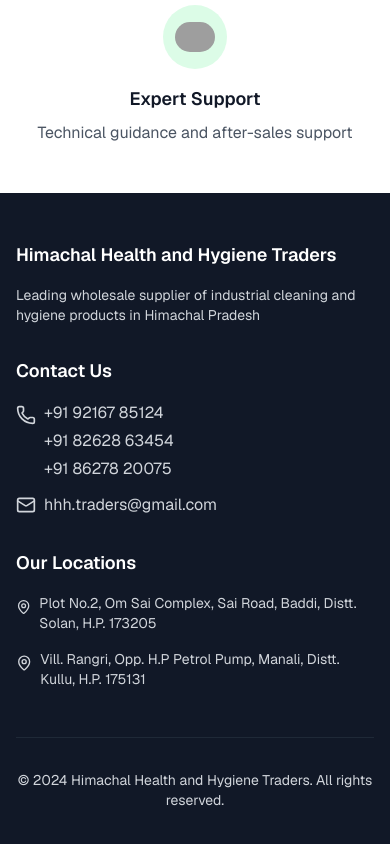
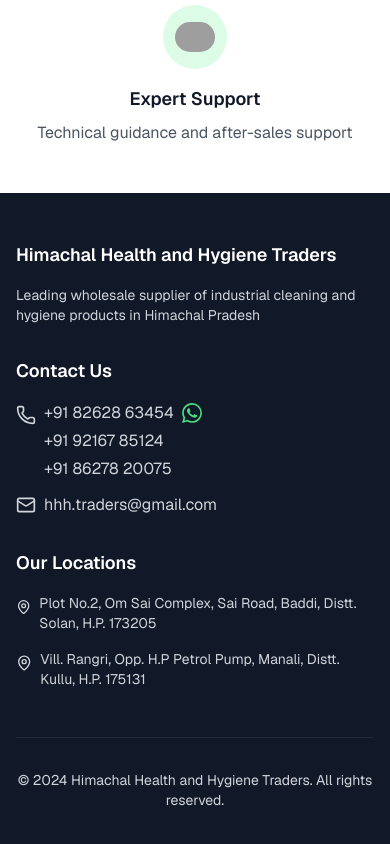
Before and after one commit to ashishchauhan9596/himachal-health-frontend, a Next.js app: page / in a window 390 px wide. Shown: the part 9725-10569 px from the top of the page. Built offline with nearby package versions, Linux system fonts and the light colour scheme; grey boxes are pictures that could not be loaded.

Commit message:
Add WhatsApp chat functionality and update phone number display across multiple components

```diff
--- a/src/app/contact/page.tsx
+++ b/src/app/contact/page.tsx
@@ -54,8 +54,8 @@
   };
 
   const phoneNumbers = [
+    '+91 82628 63454', // Primary number
     '+91 92167 85124',
-    '+91 82628 63454',
     '+91 86278 20075'
   ];
 
@@ -77,13 +77,27 @@
                     <h3 className="font-medium text-gray-900 mb-1">Phone Numbers</h3>
                     <div className="space-y-1">
                       {phoneNumbers.map((number, index) => (
-                        <a
-                          key={index}
-                          href={`tel:${number.replace(/\s+/g, '')}`}
-                          className="block text-gray-600 hover:text-blue-800 transition-colors"
-                        >
-                          {number}
-                        </a>
+                        <div key={index} className="flex items-center space-x-2">
+                          <a
+                            href={`tel:${number.replace(/\s+/g, '')}`}
+                            className="text-gray-600 hover:text-blue-800 transition-colors"
+                          >
+                            {number}
+                          </a>
+                          {index === 0 && (
+                            <a
+                              href={`https://wa.me/${number.replace(/\s+/g, '')}`}
+                              target="_blank"
+                              rel="noopener noreferrer"
+                              className="text-green-600 hover:text-green-700"
+                              title="Chat on WhatsApp"
+                            >
+                              <svg className="h-5 w-5" fill="currentColor" viewBox="0 0 24 24">
+                                <path d="M17.472 14.382c-.297-.149-1.758-.867-2.03-.967-.273-.099-.471-.148-.67.15-.197.297-.767.966-.94 1.164-.173.199-.347.223-.644.075-.297-.15-1.255-.463-2.39-1.475-.883-.788-1.48-1.761-1.653-2.059-.173-.297-.018-.458.13-.606.134-.133.298-.347.446-.52.149-.174.198-.298.298-.497.099-.198.05-.371-.025-.52-.075-.149-.669-1.612-.916-2.207-.242-.579-.487-.5-.669-.51-.173-.008-.371-.01-.57-.01-.198 0-.52.074-.792.372-.272.297-1.04 1.016-1.04 2.479 0 1.462 1.065 2.875 1.213 3.074.149.198 2.096 3.2 5.077 4.487.709.306 1.262.489 1.694.625.712.227 1.36.195 1.871.118.571-.085 1.758-.719 2.006-1.413.248-.694.248-1.289.173-1.413-.074-.124-.272-.198-.57-.347m-5.421 7.403h-.004a9.87 9.87 0 01-5.031-1.378l-.361-.214-3.741.982.998-3.648-.235-.374a9.86 9.86 0 01-1.51-5.26c.001-5.45 4.436-9.884 9.888-9.884 2.64 0 5.122 1.03 6.988 2.898a9.825 9.825 0 012.893 6.994c-.003 5.45-4.437 9.884-9.885 9.884m8.413-18.297A11.815 11.815 0 0012.05 0C5.495 0 .16 5.335.157 11.892c0 2.096.547 4.142 1.588 5.945L.057 24l6.305-1.654a11.882 11.882 0 005.683 1.448h.005c6.554 0 11.89-5.335 11.893-11.893a11.821 11.821 0 00-3.48-8.413z"/>
+                              </svg>
+                            </a>
+                          )}
+                        </div>
                       ))}
                     </div>
                   </div>
--- a/src/app/product/[id]/page.tsx
+++ b/src/app/product/[id]/page.tsx
@@ -17,8 +17,8 @@
 export default function ProductPage({ params }: ProductPageProps) {
   const [showModal, setShowModal] = useState(false);
   const phoneNumbers = [
+    '+91 82628 63454',
     '+91 92167 85124',
-    '+91 82628 63454',
     '+91 86278 20075'
   ];
 
@@ -77,7 +77,7 @@
                 Call Supplier
               </button>
               <Link
-                href="https://wa.me/919216785124"
+                href={`https://wa.me/${phoneNumbers[0].replace(/\s+/g, '')}`}
                 target="_blank"
                 rel="noopener noreferrer"
                 className="w-full flex items-center justify-center px-6 py-3 bg-green-600 text-white rounded-md hover:bg-green-700"
--- a/src/components/PhoneNumbersModal.tsx
+++ b/src/components/PhoneNumbersModal.tsx
@@ -10,8 +10,8 @@
 }
 
 const defaultNumbers = [
+  '+91 82628 63454', // Primary number
   '+91 92167 85124',
-  '+91 82628 63454',
   '+91 86278 20075',
 ];
 
@@ -34,14 +34,28 @@
         </div>
         <div className="space-y-3">
           {phoneNumbers.map((number, index) => (
+            <div key={index} className="flex items-center space-x-2">
               <Link
-              key={index}
                 href={`tel:${number.replace(/\s+/g, '')}`}
-              className={`block w-full text-center py-3 px-4 ${btnColor} text-white rounded-lg transition-colors`}
+                className={`flex-1 text-center py-3 px-4 ${btnColor} text-white rounded-lg transition-colors`}
                 onClick={onClose}
               >
                 {number}
               </Link>
+              {index === 0 && (
+                <a
+                  href={`https://wa.me/${number.replace(/\s+/g, '')}`}
+                  target="_blank"
+                  rel="noopener noreferrer"
+                  className={`p-3 ${btnColor} text-white rounded-lg transition-colors`}
+                  title="Chat on WhatsApp"
+                >
+                  <svg className="h-5 w-5" fill="currentColor" viewBox="0 0 24 24">
+                    <path d="M17.472 14.382c-.297-.149-1.758-.867-2.03-.967-.273-.099-.471-.148-.67.15-.197.297-.767.966-.94 1.164-.173.199-.347.223-.644.075-.297-.15-1.255-.463-2.39-1.475-.883-.788-1.48-1.761-1.653-2.059-.173-.297-.018-.458.13-.606.134-.133.298-.347.446-.52.149-.174.198-.298.298-.497.099-.198.05-.371-.025-.52-.075-.149-.669-1.612-.916-2.207-.242-.579-.487-.5-.669-.51-.173-.008-.371-.01-.57-.01-.198 0-.52.074-.792.372-.272.297-1.04 1.016-1.04 2.479 0 1.462 1.065 2.875 1.213 3.074.149.198 2.096 3.2 5.077 4.487.709.306 1.262.489 1.694.625.712.227 1.36.195 1.871.118.571-.085 1.758-.719 2.006-1.413.248-.694.248-1.289.173-1.413-.074-.124-.272-.198-.57-.347m-5.421 7.403h-.004a9.87 9.87 0 01-5.031-1.378l-.361-.214-3.741.982.998-3.648-.235-.374a9.86 9.86 0 01-1.51-5.26c.001-5.45 4.436-9.884 9.888-9.884 2.64 0 5.122 1.03 6.988 2.898a9.825 9.825 0 012.893 6.994c-.003 5.45-4.437 9.884-9.885 9.884m8.413-18.297A11.815 11.815 0 0012.05 0C5.495 0 .16 5.335.157 11.892c0 2.096.547 4.142 1.588 5.945L.057 24l6.305-1.654a11.882 11.882 0 005.683 1.448h.005c6.554 0 11.89-5.335 11.893-11.893a11.821 11.821 0 00-3.48-8.413z"/>
+                  </svg>
+                </a>
+              )}
+            </div>
           ))}
         </div>
       </div>
--- a/src/components/layout/Footer.tsx
+++ b/src/components/layout/Footer.tsx
@@ -6,8 +6,8 @@
 
 export default function Footer() {
   const phoneNumbers = [
+    '+91 82628 63454', // Primary number
     '+91 92167 85124',
-    '+91 82628 63454',
     '+91 86278 20075'
   ];
 
@@ -33,13 +33,27 @@
                 <Phone className="h-5 w-5 mr-2 mt-1" />
                 <div className="space-y-1">
                   {phoneNumbers.map((number, index) => (
-                    <Link
-                      key={index}
-                      href={`tel:${number.replace(/\s+/g, '')}`}
-                      className="block text-gray-300 hover:text-white transition-colors"
-                    >
-                      {number}
-                    </Link>
+                    <div key={index} className="flex items-center space-x-2">
+                      <Link
+                        href={`tel:${number.replace(/\s+/g, '')}`}
+                        className="text-gray-300 hover:text-white transition-colors"
+                      >
+                        {number}
+                      </Link>
+                      {index === 0 && (
+                        <a
+                          href={`https://wa.me/${number.replace(/\s+/g, '')}`}
+                          target="_blank"
+                          rel="noopener noreferrer"
+                          className="text-green-400 hover:text-green-300"
+                          title="Chat on WhatsApp"
+                        >
+                          <svg className="h-5 w-5" fill="currentColor" viewBox="0 0 24 24">
+                            <path d="M17.472 14.382c-.297-.149-1.758-.867-2.03-.967-.273-.099-.471-.148-.67.15-.197.297-.767.966-.94 1.164-.173.199-.347.223-.644.075-.297-.15-1.255-.463-2.39-1.475-.883-.788-1.48-1.761-1.653-2.059-.173-.297-.018-.458.13-.606.134-.133.298-.347.446-.52.149-.174.198-.298.298-.497.099-.198.05-.371-.025-.52-.075-.149-.669-1.612-.916-2.207-.242-.579-.487-.5-.669-.51-.173-.008-.371-.01-.57-.01-.198 0-.52.074-.792.372-.272.297-1.04 1.016-1.04 2.479 0 1.462 1.065 2.875 1.213 3.074.149.198 2.096 3.2 5.077 4.487.709.306 1.262.489 1.694.625.712.227 1.36.195 1.871.118.571-.085 1.758-.719 2.006-1.413.248-.694.248-1.289.173-1.413-.074-.124-.272-.198-.57-.347m-5.421 7.403h-.004a9.87 9.87 0 01-5.031-1.378l-.361-.214-3.741.982.998-3.648-.235-.374a9.86 9.86 0 01-1.51-5.26c.001-5.45 4.436-9.884 9.888-9.884 2.64 0 5.122 1.03 6.988 2.898a9.825 9.825 0 012.893 6.994c-.003 5.45-4.437 9.884-9.885 9.884m8.413-18.297A11.815 11.815 0 0012.05 0C5.495 0 .16 5.335.157 11.892c0 2.096.547 4.142 1.588 5.945L.057 24l6.305-1.654a11.882 11.882 0 005.683 1.448h.005c6.554 0 11.89-5.335 11.893-11.893a11.821 11.821 0 00-3.48-8.413z"/>
+                          </svg>
+                        </a>
+                      )}
+                    </div>
                   ))}
                 </div>
               </div>
--- a/src/components/product/ProductCard.tsx
+++ b/src/components/product/ProductCard.tsx
@@ -13,8 +13,8 @@
 export default function ProductCard({ product }: ProductCardProps) {
   const [showModal, setShowModal] = useState(false);
   const phoneNumbers = [
+    '+91 82628 63454', // Primary number
     '+91 92167 85124',
-    '+91 82628 63454',
     '+91 86278 20075'
   ];
 
@@ -87,13 +87,27 @@
             </div>
             <div className="space-y-3">
               {phoneNumbers.map((number, index) => (
-                <Link
-                  key={index}
-                  href={`tel:${number.replace(/\s+/g, '')}`}
-                  className="block w-full text-center py-3 px-4 bg-green-600 text-white rounded-lg hover:bg-green-700 transition-colors"
-                >
-                  {number}
-                </Link>
+                <div key={index} className="flex items-center space-x-2">
+                  <Link
+                    href={`tel:${number.replace(/\s+/g, '')}`}
+                    className="flex-1 text-center py-3 px-4 bg-green-600 text-white rounded-lg hover:bg-green-700 transition-colors"
+                  >
+                    {number}
+                  </Link>
+                  {index === 0 && (
+                    <a
+                      href={`https://wa.me/${number.replace(/\s+/g, '')}`}
+                      target="_blank"
+                      rel="noopener noreferrer"
+                      className="p-3 bg-green-600 text-white rounded-lg hover:bg-green-700 transition-colors"
+                      title="Chat on WhatsApp"
+                    >
+                      <svg className="h-5 w-5" fill="currentColor" viewBox="0 0 24 24">
+                        <path d="M17.472 14.382c-.297-.149-1.758-.867-2.03-.967-.273-.099-.471-.148-.67.15-.197.297-.767.966-.94 1.164-.173.199-.347.223-.644.075-.297-.15-1.255-.463-2.39-1.475-.883-.788-1.48-1.761-1.653-2.059-.173-.297-.018-.458.13-.606.134-.133.298-.347.446-.52.149-.174.198-.298.298-.497.099-.198.05-.371-.025-.52-.075-.149-.669-1.612-.916-2.207-.242-.579-.487-.5-.669-.51-.173-.008-.371-.01-.57-.01-.198 0-.52.074-.792.372-.272.297-1.04 1.016-1.04 2.479 0 1.462 1.065 2.875 1.213 3.074.149.198 2.096 3.2 5.077 4.487.709.306 1.262.489 1.694.625.712.227 1.36.195 1.871.118.571-.085 1.758-.719 2.006-1.413.248-.694.248-1.289.173-1.413-.074-.124-.272-.198-.57-.347m-5.421 7.403h-.004a9.87 9.87 0 01-5.031-1.378l-.361-.214-3.741.982.998-3.648-.235-.374a9.86 9.86 0 01-1.51-5.26c.001-5.45 4.436-9.884 9.888-9.884 2.64 0 5.122 1.03 6.988 2.898a9.825 9.825 0 012.893 6.994c-.003 5.45-4.437 9.884-9.885 9.884m8.413-18.297A11.815 11.815 0 0012.05 0C5.495 0 .16 5.335.157 11.892c0 2.096.547 4.142 1.588 5.945L.057 24l6.305-1.654a11.882 11.882 0 005.683 1.448h.005c6.554 0 11.89-5.335 11.893-11.893a11.821 11.821 0 00-3.48-8.413z"/>
+                      </svg>
+                    </a>
+                  )}
+                </div>
               ))}
             </div>
           </div>
```
Lines whose indentation alone changed are shown as unchanged.
